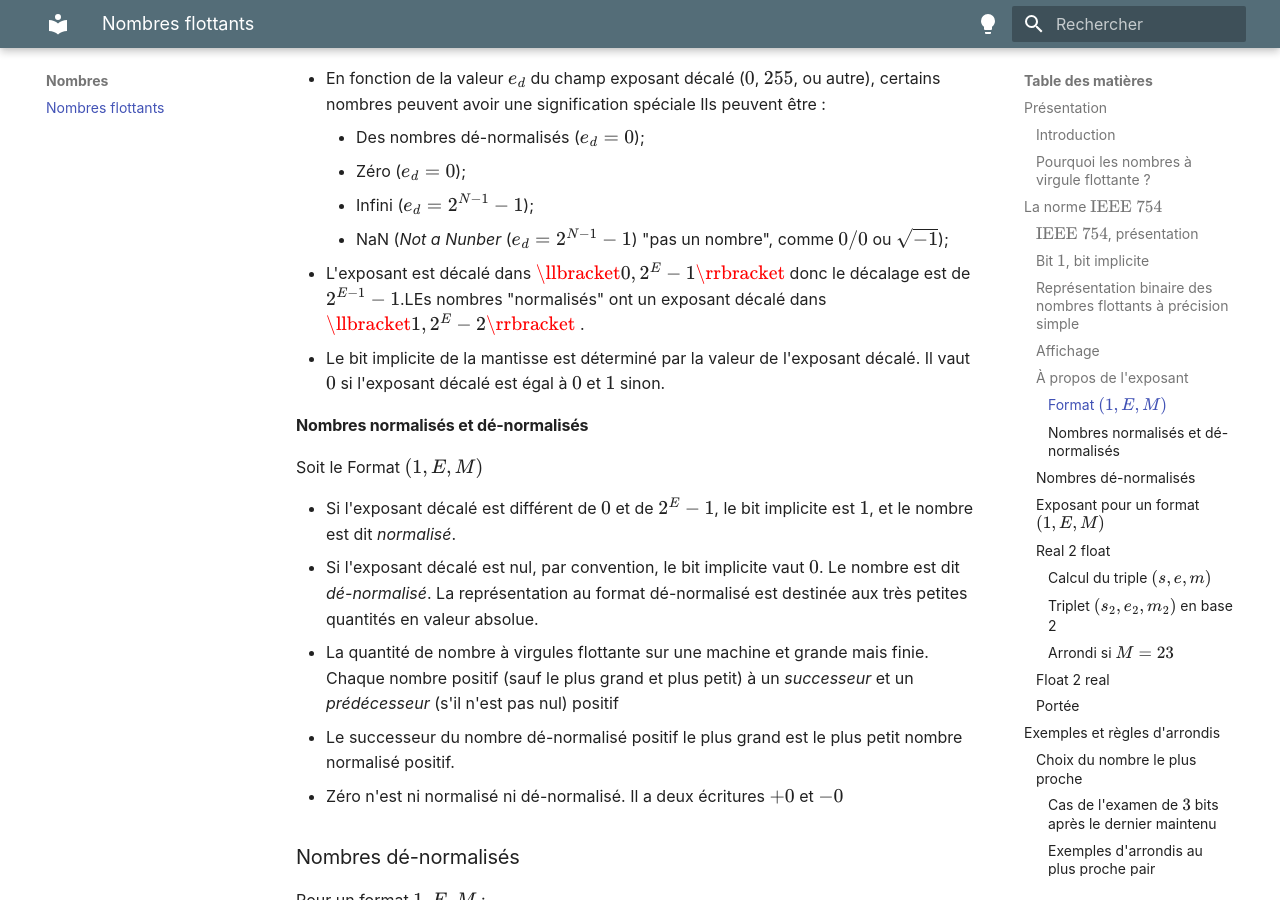
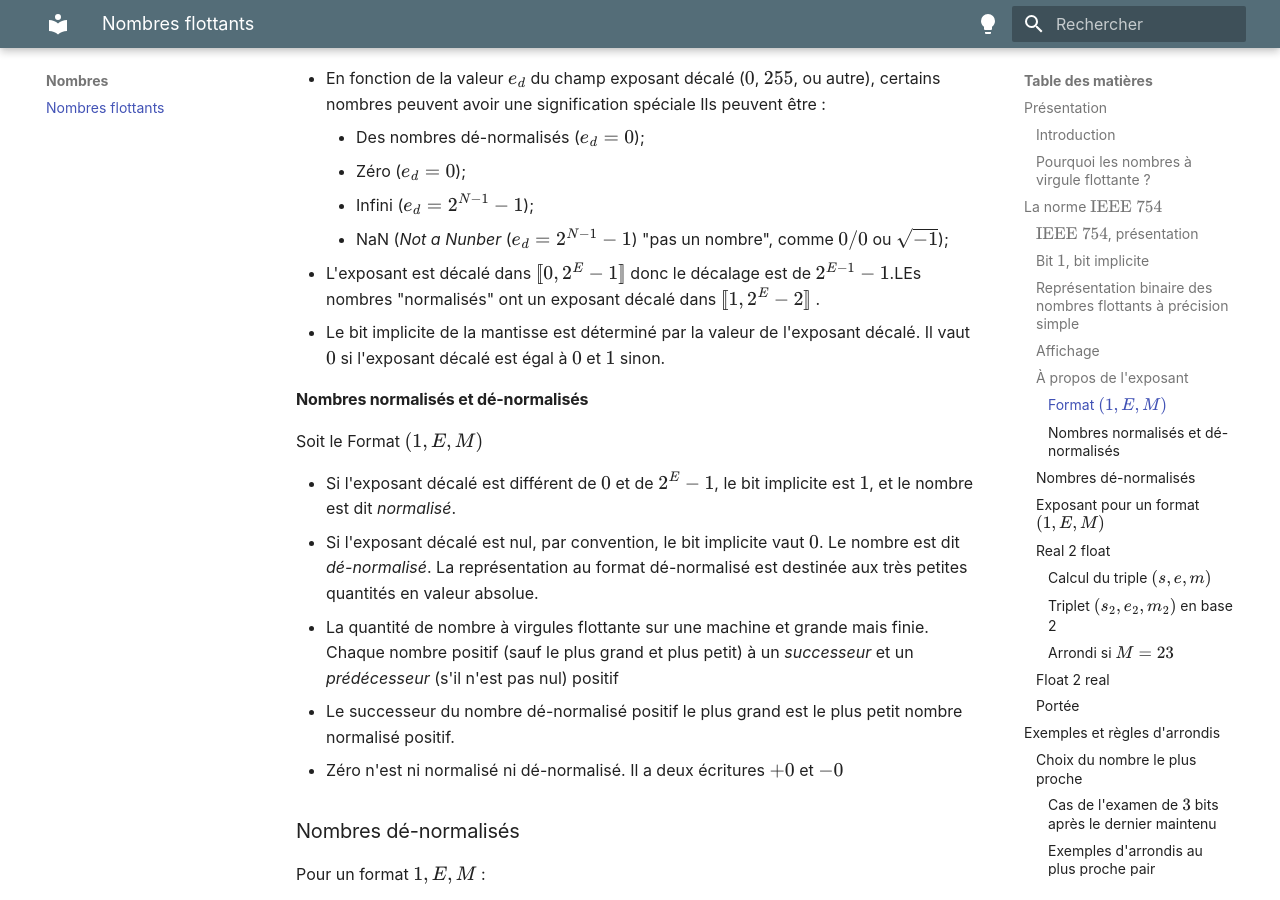
Before and after one commit to mp2i-thiers/mp2i-thiers.github.io, an MkDocs documentation site: the page built from docs/Nombres/Nombres flottants.md, in a window 1280 px wide and 900 px high, scrolled down 4095 px. Built offline with MkDocs 1.6.1 and Material for MkDocs 9.7.7, drawn with Linux system fonts in a browser that asks for light colours; some of the changed text lies outside the part shown.

Commit message:
double brackets corr

```diff
--- a/docs/Nombres/Nombres flottants.md
+++ b/docs/Nombres/Nombres flottants.md
@@ -113,7 +113,7 @@ Un nombre qui est égalt à sa représentation en flottant est dit _repésentabl
     - Zéro ($e_d=0$);
     - Infini ($e_d = 2^{N-1}-1$);
     - NaN (_Not a Nunber_ ($e_d = 2^{N-1}-1$) "pas un nombre", comme $0/0$ ou $\sqrt{-1}$);
-- L'exposant est décalé dans $\llbracket0,2^E−1\rrbracket$ donc le décalage est de $2^{E−1}−1$.LEs nombres "normalisés" ont un exposant décalé dans $\llbracket1,2^E−2\rrbracket$ .
+- L'exposant est décalé dans $[\![0,2^E−1]\!]$ donc le décalage est de $2^{E−1}−1$.LEs nombres "normalisés" ont un exposant décalé dans $[\![1,2^E−2]\!]$ .
 - Le bit implicite de la mantisse est déterminé par la valeur de l'exposant décalé. Il vaut $0$ si l'exposant décalé est égal à $0$ et $1$ sinon.
 
 #### Nombres normalisés et dé-normalisés
@@ -393,7 +393,7 @@ La méthode de "l'arrondi bancaire" (autre nom pour l'arrondi au plus proche pai
 
 Transposons en base $10$ : Imaginons une multinationale qui reçoit un milliards de virements exprimés en centimes d'euros (sur une certaine période) arrondis au dixième de centime sur un de ses comptes en banque.
 
-Supposons que pour un millième de ces virements, la partie fractionnaire soit de la forme $.x500$ où $x\in \llbracket 0,9 \rrbracket $.
+Supposons que pour un millième de ces virements, la partie fractionnaire soit de la forme $.x500$ où $x\in [\![ 0,9 ]\!] $.
 
 Si la banque arrondi le montant de ces virements au dixièmes de centime supérieur ($.x +0.1$, puis répercussion de la retenue), la multinationale gagne $0.05$ centime de plus par virement que ce qu'elle aurait dû toucher. Au total cela fait $10^6 \times 5 \times 10^{-2} = 5 \times 10 ^4 = 50 000 \text{ euros}$ que la multinationale a gagnés au détriment de la banque !
 $\color{red}\text{Au centime inférieur, ce serait la banque qui gagnerait de l'argent.}$
```
